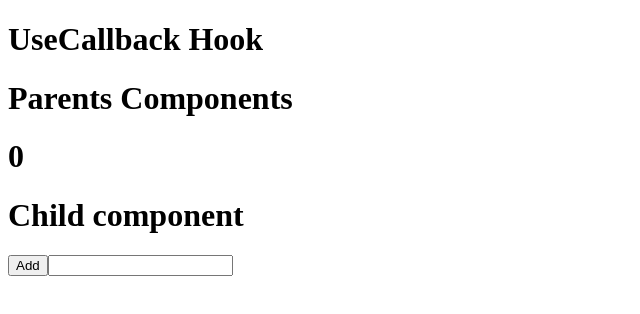
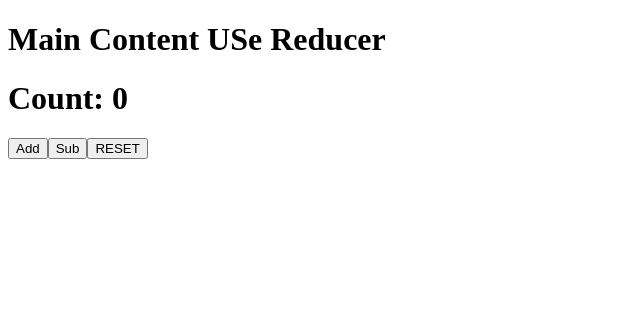
Before and after one commit to mansinghbhagaur/reactjs12-30pmbatch, a React (Vite) app: page / in a window 1280 px wide. Shown: the top 314 px of the page, without its empty margins (0-640 px from the left). Built offline with nearby package versions, Linux system fonts and the light colour scheme.

Commit message:
useReducer or useEffectLayout or useRef

```diff
--- a/src/App.jsx
+++ b/src/App.jsx
@@ -11,6 +11,10 @@ import Context from "./hooks/Context";
 import Content from "./projecthooks/project/pages/Content";
 import UseMemo from "./hooks/UseMemo";
 import UseCallback from "./hooks/UseCallback";
+import UseRef from "./hooks/UseRef";
+import UseLayoutEffect from "./hooks/UseLayoutEffect";
+import ReducerUse from "./hooks/ReducerUse.jsx";
+
 
 function App() {
   // const [count, setCount] = useState(0);
@@ -41,7 +45,15 @@ function App() {
       {/* <UseMemo /> */}
 
       {/* usecallback hook */}
-      <UseCallback />
+      {/* <UseCallback /> */}
+
+      {/* useRef */}
+      {/* <UseRef /> */}
+      {/*  */}
+      {/* <UseLayoutEffect /> */}
+
+      {/* main content show and use dispatch */}
+      <ReducerUse />
 
     </>
   );
--- /dev/null
+++ b/src/hooks/ReducerUse.jsx
@@ -0,0 +1,18 @@
+import React, { useReducer } from 'react'
+import { reducer } from './UseReducer'
+
+const ReducerUse = () => {
+      const [state, dispatch] = useReducer(reducer, { count: 0 })
+      console.log(state)
+      return (
+            <div>
+                  <h1>Main Content USe Reducer</h1>
+                  <h1>Count: {state.count}</h1>
+                  <button onClick={() => dispatch({ type: 'INCREMENT', payload: 5 })}>Add</button>
+                  <button>Sub</button>
+                  <button>RESET</button>
+            </div>
+      )
+}
+
+export default ReducerUse
--- /dev/null
+++ b/src/hooks/UseLayoutEffect.jsx
@@ -0,0 +1,23 @@
+import React, { useLayoutEffect, useRef } from 'react'
+
+const UseLayoutEffect = () => {
+      const divRef = useRef(null);
+
+      useLayoutEffect(() => {
+            const width = divRef.current.offsetWidth;
+            // const height = divRef.current.offsetHeight;
+            console.log("width", width)
+            // console.log('Height', height)
+            divRef.current.style.height = `${width / 2}px`;
+            divRef.current.style.color = '#fff';
+      }, []);
+
+
+      return (
+            <div ref={divRef} style={{ width: '100%', background: 'blue', }}>
+                  <h1>Use Layout Effect</h1>
+            </div>
+      )
+}
+
+export default UseLayoutEffect
--- /dev/null
+++ b/src/hooks/UseReducer.jsx
@@ -0,0 +1,9 @@
+export const reducer = (state, action) => {
+      console.log(action.payload)
+      switch (action.type) {
+            case 'INCREMENT': return { count: state.count + 1 };
+            case 'DECREMENT': return { count: state.count - 1 };
+            case 'RESET': return { count: 0 };
+            default: return state;
+      }
+}
--- /dev/null
+++ b/src/hooks/UseRef.jsx
@@ -0,0 +1,21 @@
+import React, { useRef } from 'react'
+
+const UseRef = () => {
+      const inputRef = useRef(null);
+      // console.log('inputRef', inputRef)
+
+      const handleClick = () => {
+            // console.log('inputRef', inputRef.current.value);
+            inputRef.current.focus();
+      }
+
+      return (
+            <div>
+                  <h1>Use Ref</h1>
+                  <input type="text" ref={inputRef} />
+                  <button onClick={handleClick}>Submit</button>
+            </div>
+      )
+}
+
+export default UseRef
```
